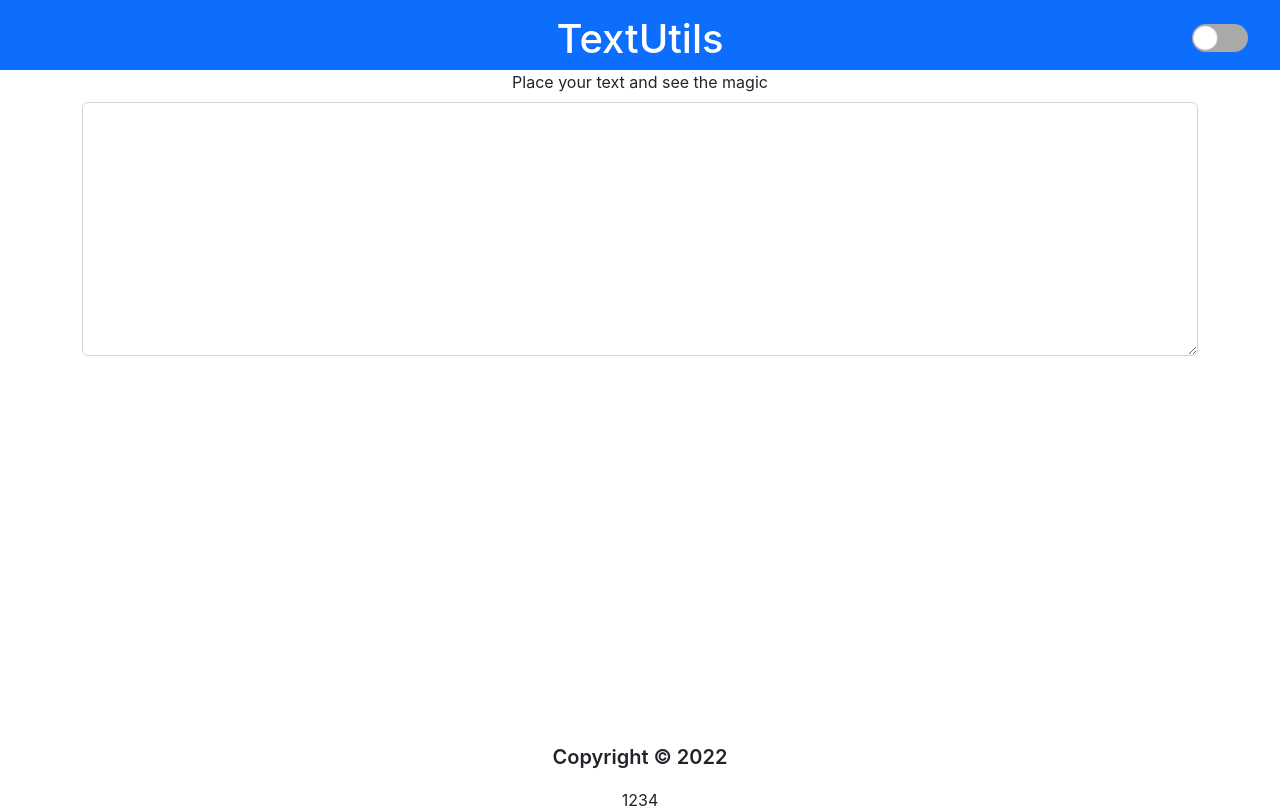
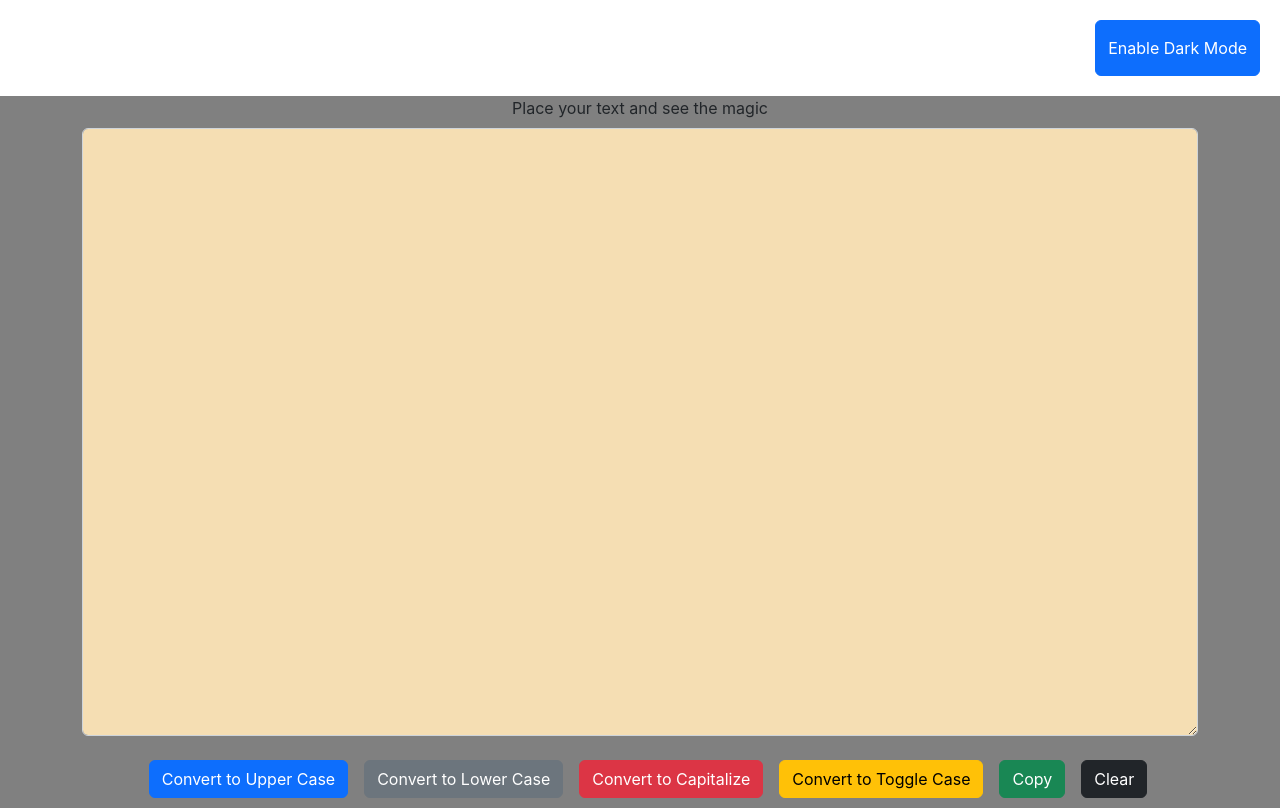
Before and after one commit to dishant-yadav/TextUtils, a React (Create React App) app: page / in a window 1280 px wide. Shown: the top 808 px of the page. Built offline with nearby package versions, Linux system fonts and the light colour scheme.

Commit message:
changed the dark mode button

```diff
--- a/src/App.js
+++ b/src/App.js
@@ -1,22 +1,12 @@
 import "./App.css";
 import Header from "./Components/Header";
+import Footer from "./Components/Footer";
 import Content from "./Components/Content";
-import Footer from "./Components/Footer";
-import DarkModeButton from "./Components/DarkModeButton";
-import { useState } from "react";
 
 function App() {
-  // const [mode, setMode] = useState("light");
-  // const toggleMode = () => {
-  //   if (mode === "light") {
-  //     setMode("dark");
-  //   } else {
-  //     setMode("light");
-  //   }
-  // };
   return (
     <div className="App">
-      <Header title="TextUtils" bgColor="green"/>
+      <Header title="TextUtils" bgColor="white" />
       <Content />
       <Footer />
     </div>
--- a/src/Components/Button.js
+++ b/src/Components/Button.js
@@ -5,7 +5,7 @@ const Button = (props) => {
   return (
     <button
       className={"btn btn-" + props.btnColor + " mx-2"}
-      onClick= {props.btnFunction}
+      onClick={props.btnFunction}
     >
       {props.btnText}
     </button>
--- a/src/Components/Content.js
+++ b/src/Components/Content.js
@@ -1,6 +1,7 @@
 import React from "react";
 import { useState } from "react";
 import Button from "./Button";
+import "./stylesheets/Content.css"
 
 const Content = () => {
   const [text, setText] = useState("");
@@ -66,7 +67,7 @@ const Content = () => {
             onChange={handleOnChange}
             className="form-control"
             id="exampleFormControlTextarea1"
-            rows="10"
+            rows="18"
           ></textarea>
         </div>
       </div>
--- a/src/Components/DarkModeButton.js
+++ /dev/null
@@ -1,29 +0,0 @@
-import React from "react";
-import "./stylesheets/DarkMode.css";
-import PropTypes from "prop-types";
-
-const DarkModeButton = (props) => {
-  const btn = document.getElementById("dark-mode");
-  const body = document.querySelector("body");
-  function handleMode() {
-    if (btn.checked) {
-      body.style.background = "white";
-    } else {
-      body.style.background = "black";
-    }
-  }
-  return (
-    <div className="switch">
-      <input type="checkbox" id="dark-mode" className="btn" />
-      <label htmlFor="dark-mode" className="label" onClick={handleMode}>
-        <div className="circle"></div>
-      </label>
-    </div>
-  );
-};
-
-DarkModeButton.propTypes = {};
-
-DarkModeButton.defaultProps = {};
-
-export default DarkModeButton;
--- a/src/Components/Header.js
+++ b/src/Components/Header.js
@@ -1,17 +1,24 @@
 import React from "react";
-import DarkModeButton from "./DarkModeButton";
+import PropTypes from "prop-types";
+import Button from "./Button";
 import "./stylesheets/header.css";
-import PropTypes from "prop-types";
 
 const Header = (props) => {
+  const handleClick = () => {
+    const body = document.querySelector("body");
+    const header = document.querySelector("header");
+    body.style.backgroundColor = "white";
+    header.style.backgroundColor = "wheat";
+    console.log("Clicked dark mode btn");
+  };
   const headerStyle = {
     backgroundColor: props.bgColor,
     color: "white",
   };
   return (
-    <header className="bg-primary" style={headerStyle}>
+    <header style={headerStyle}>
       <h1>{props.title}</h1>
-      <DarkModeButton />
+      <button className="btn btn-primary" onClick={handleClick}>Enable Dark Mode</button>
     </header>
   );
 };
@@ -19,12 +26,10 @@ const Header = (props) => {
 Header.propTypes = {
   title: PropTypes.string.isRequired,
   bgColor: PropTypes.string,
-  mode: PropTypes.string,
 };
 Header.defaultProps = {
   title: "Enter your text here",
   bgColor: "red",
-  mode: "light",
 };
 
 export default Header;
--- /dev/null
+++ b/src/Components/stylesheets/Content.css
@@ -0,0 +1,13 @@
+*{
+    margin: 0;
+    padding: 0;
+    box-sizing: border-box;
+}
+body{
+    background-color: grey;
+}
+#exampleFormControlTextarea1 {
+    font-size: 22px;
+    font-weight: 400;
+    background-color: wheat;
+}
--- a/src/Components/stylesheets/DarkMode.css
+++ /dev/null
@@ -1,62 +0,0 @@
-* {
-  margin: 0;
-  padding: 0;
-  box-sizing: border-box;
-}
-body {
-  background-color: white;
-  transition: 1s;
-}
-.switch {
-  display: flex;
-  justify-content: flex-end;
-  margin: 20px;
-  position: relative;
-  bottom: 65px;
-}
-.btn {
-  visibility: hidden;
-}
-.label {
-  position: relative;
-  width: 80px;
-  height: 40px;
-  background-color: darkgray;
-  border-radius: 20px;
-  transform: scale(0.7);
-}
-.circle {
-  position: absolute;
-  top: 3px;
-  left: 2px;
-  height: 34px;
-  width: 34px;
-  border-radius: 50%;
-  background-color: white;
-  animation: toggleOff 0.4s linear forwards;
-}
-.btn:checked + .label {
-  background-color: white;
-}
-.btn:checked + .label .circle {
-  background-color: black;
-  animation: toggleOn 0.4s linear forwards;
-}
-
-@keyframes toggleOn {
-  0% {
-    transform: translateX(0px);
-  }
-  100% {
-    transform: translateX(40px);
-  }
-}
-
-@keyframes toggleOff {
-  0% {
-    transform: translateX(40px);
-  }
-  100% {
-    transform: translateX(0px);
-  }
-}
--- a/src/Components/stylesheets/header.css
+++ b/src/Components/stylesheets/header.css
@@ -1,11 +1,16 @@
-* {
-  margin: 0;
-  padding: 0;
-  box-sizing: border-box;
+*{
+    margin: 0;
+    padding: 0;
+    box-sizing: border-box;
 }
-header {
-  max-height: 70px;
+body{
+    /* background-color: grey; */
 }
-h1 {
-  padding-top: 15px;
+header{
+    display: flex;
+    justify-content: space-between;
+    padding: 20px;
 }
+header h1{
+    padding-left: 700px;
+}
```
Also changed, not shown: src/logo.svg (added).
